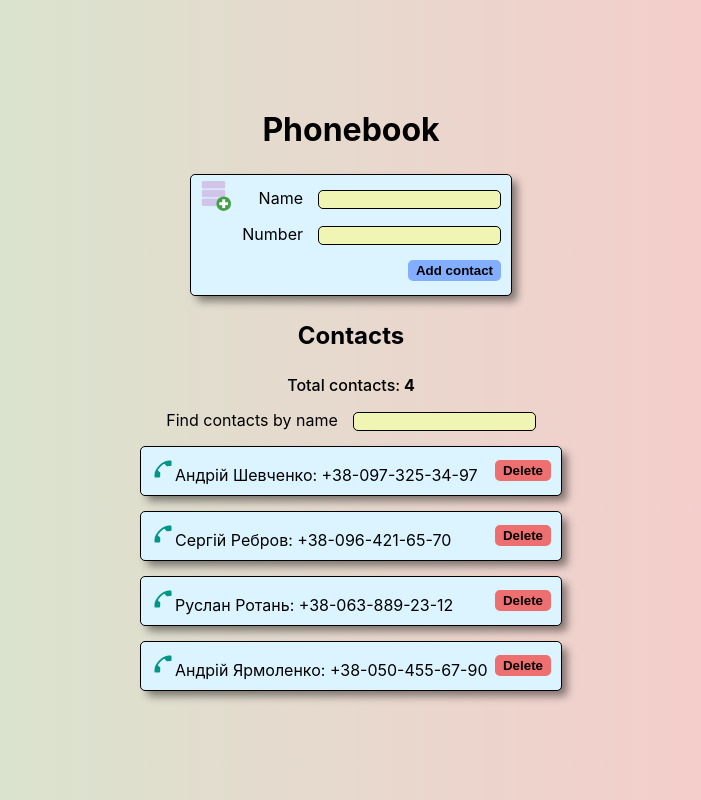
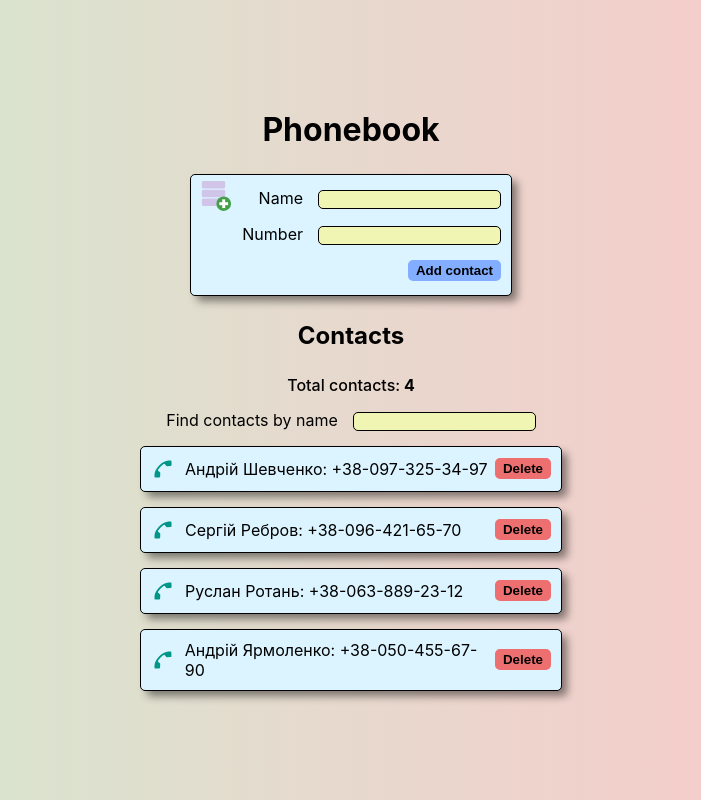
Before and after one commit to Stylize-K/goit-react-hw-03-phonebook, a React (Create React App) app: page / in a window 1280 px wide. Shown: the whole page, without its empty margins (289-990 px from the left). Built offline with nearby package versions, Linux system fonts and the light colour scheme.

Commit message:
Fix bug in css

```diff
--- a/src/components/ContactListItem/ContactListItem.jsx
+++ b/src/components/ContactListItem/ContactListItem.jsx
@@ -5,7 +5,7 @@ import { FcPhone } from 'react-icons/fc';
 export const ContactListItem = ({ contact, onDeleteContact }) => {
   return (
     <li className={css.list_item} key={contact.id}>
-      <div className="contact_wrp">
+      <div className={css.contact_wrp}>
         <FcPhone size={'1.5em'} />
         {contact.name}: {contact.number}
       </div>
--- a/src/components/ContactListItem/ContactListItem.module.css
+++ b/src/components/ContactListItem/ContactListItem.module.css
@@ -16,6 +16,7 @@
 
 .contact_wrp {
   display: flex;
+  gap: 10px;
   justify-content: flex-start;
   align-items: center;
 }
```
